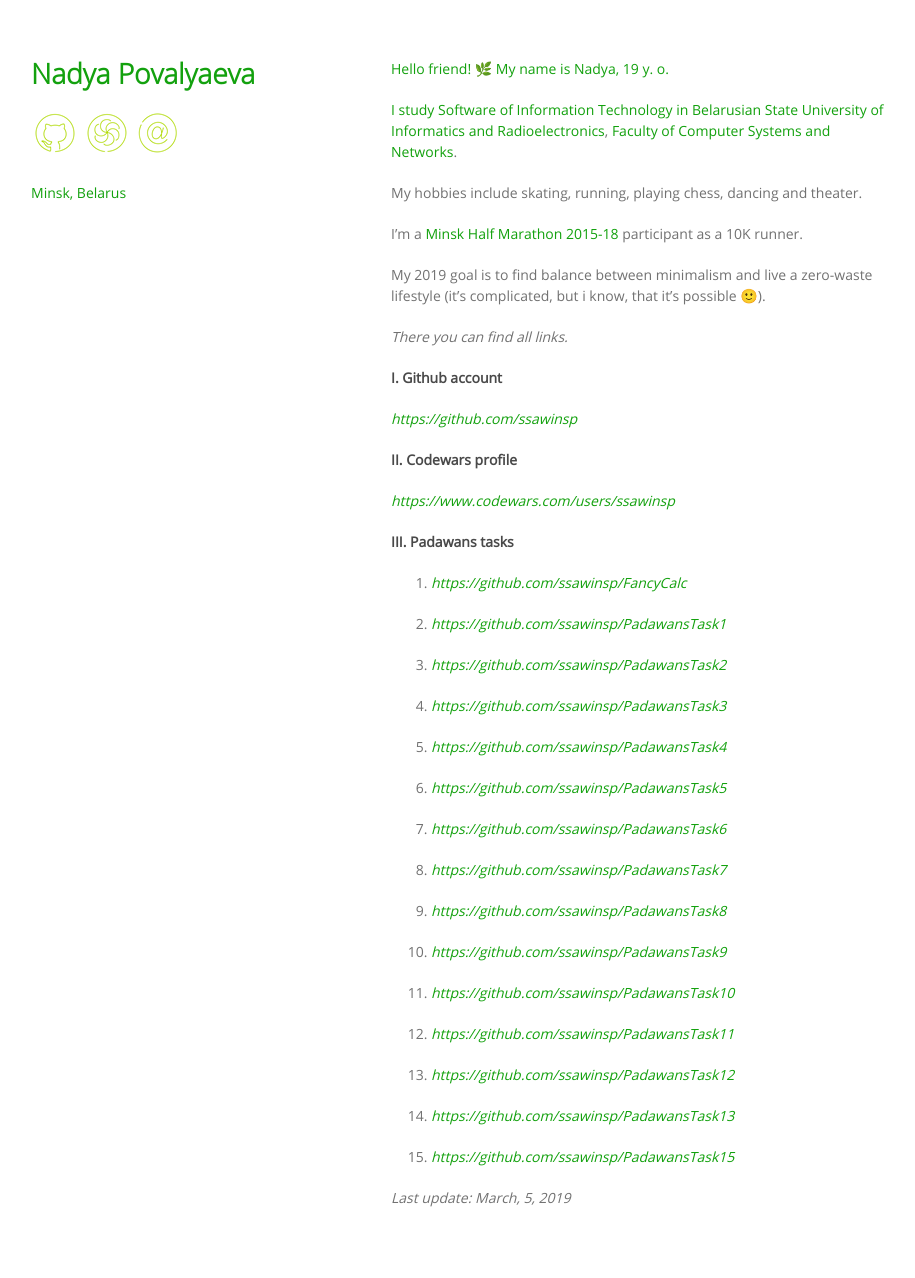
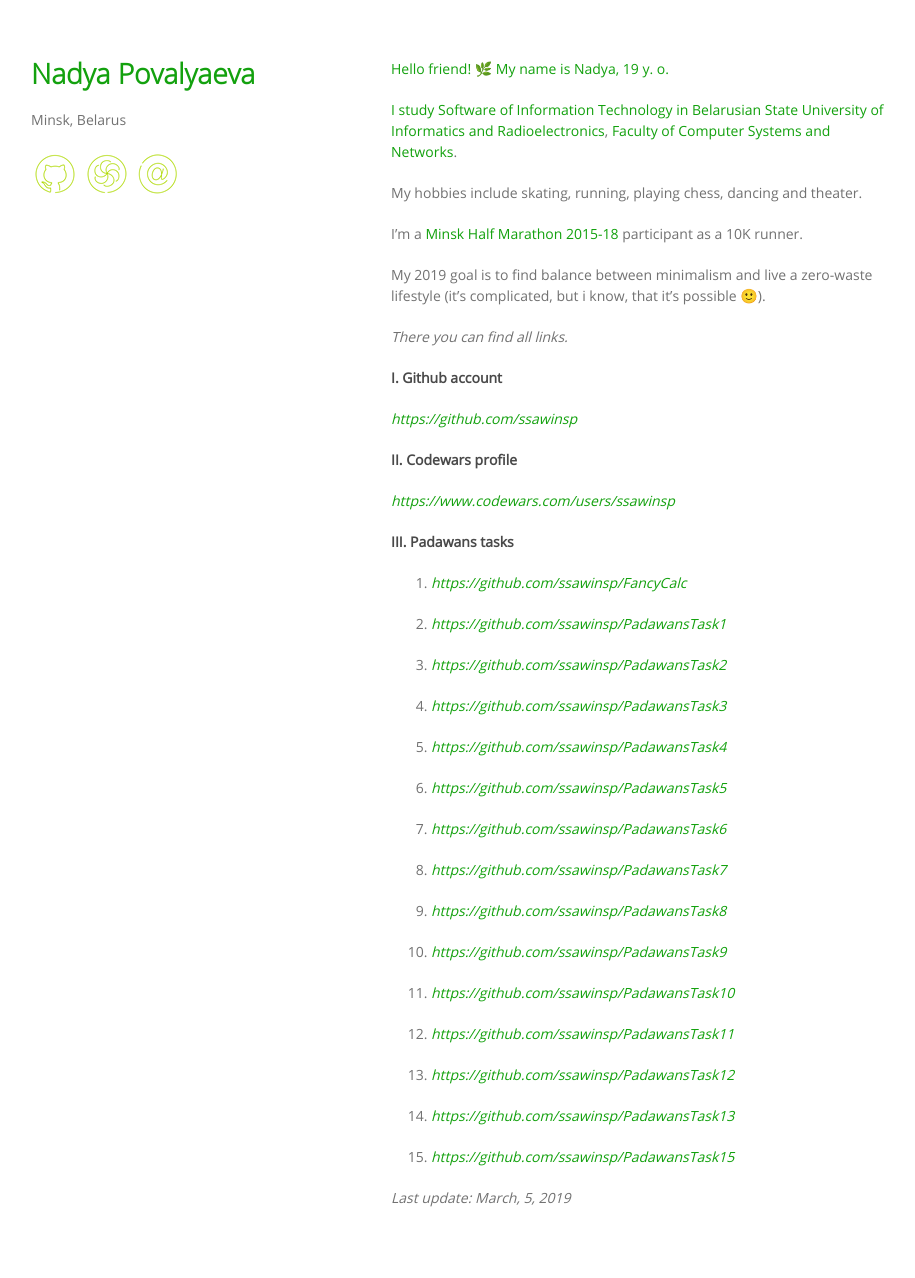
Before and after one commit to npovalyaeva/npovalyaeva.github.io, a Jekyll site: the page built from index.md, in a window 1280 px wide. Shown: the whole page, without its empty margins (179-1094 px from the left). Built offline with Jekyll 4.4.1, drawn with Linux system fonts in a browser that asks for light colours; our own code applies the rules of GitHub Pages for plain Markdown files.

Commit message:
200 OK (Sorry, i'm fine (or not))

```diff
--- a/_layouts/default.html
+++ b/_layouts/default.html
@@ -20,15 +20,6 @@
           <img src="{{site.logo | relative_url}}" alt="Logo" />
         {% endif %}
 
-		<p class = "links">
-		<a href="https://github.com/ssawinsp">
-                <img class = "find-me-github" src= "../images/github.png"</a>
-        <a href="https://www.codewars.com/users/ssawinsp">
-                <img class = "find-me-codewars" src= "../images/codewars.png"</a>
-        <a href="mailto:iriejamaica@outlook.com">
-                <img class = "find-me-email" src= "../images/email.png"</a>
-		</p>
-
 		<p></p>
         <p>{{ site.description | default: site.github.project_tagline }}</p>
 
@@ -40,7 +31,14 @@
         </ul>
         {% endif %}
 
-
+		<p class = "links">
+		<a href="https://github.com/ssawinsp">
+                <img class = "find-me-github" src= "../images/github.png"</a>
+        <a href="https://www.codewars.com/users/ssawinsp">
+                <img class = "find-me-codewars" src= "../images/codewars.png"</a>
+        <a href="mailto:iriejamaica@outlook.com">
+                <img class = "find-me-email" src= "../images/email.png"</a>
+		</p>
 
       </header>
       <section>
```
